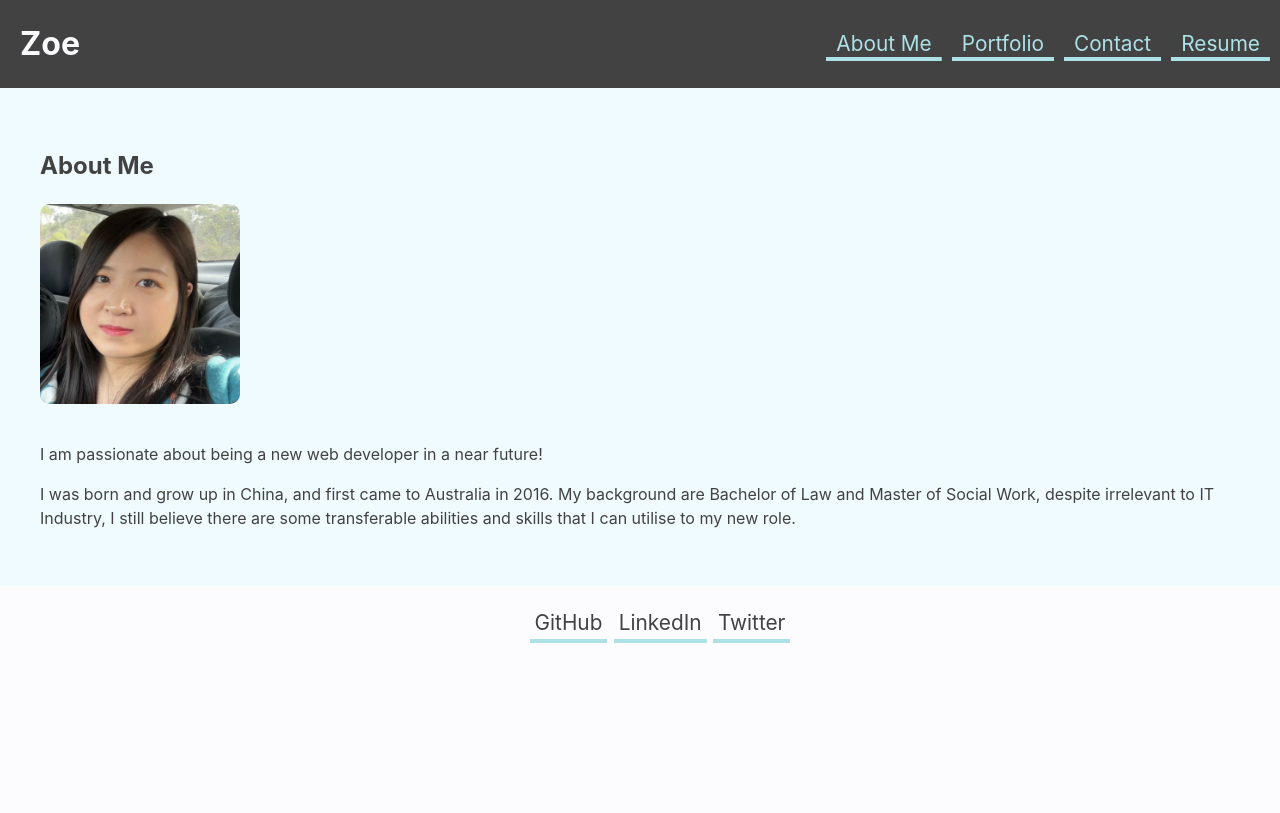
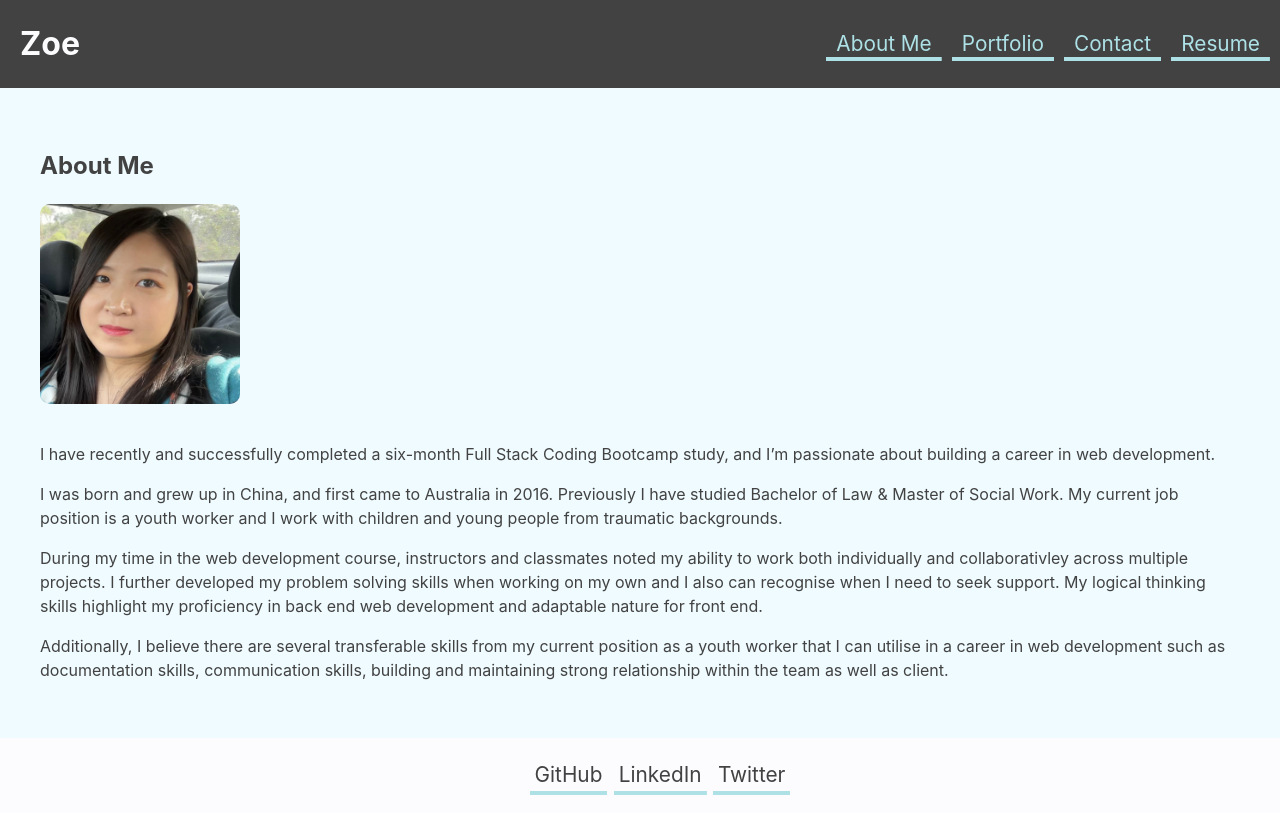
Before and after one commit to Zoooe-Brooo/module-20-challenge-react-portfolio, a React (Vite) app: page / in a window 1280 px wide. Built offline with nearby package versions, Linux system fonts and the light colour scheme.

Commit message:
update about me

```diff
--- a/src/pages/AboutMePage.jsx
+++ b/src/pages/AboutMePage.jsx
@@ -6,8 +6,10 @@ export default function AboutMePage() {
     <div>
       <h2>About Me</h2>
       <img src={profilePicture} id="profile-img" alt="profile picture of zoe" />
-      <p>I am passionate about being a new web developer in a near future!</p>
-      <p>I was born and grow up in China, and first came to Australia in 2016. My background are Bachelor of Law and Master of Social Work, despite irrelevant to IT Industry, I still believe there are some transferable abilities and skills that I can utilise to my new role.</p>
+      <p>I have recently and successfully completed a six-month Full Stack Coding Bootcamp study, and I’m passionate about building a career in web development.</p>
+      <p>I was born and grew up in China, and first came to Australia in 2016. Previously I have studied Bachelor of Law & Master of Social Work. My current job position is a youth worker and I work with children and young people from traumatic backgrounds.</p>
+      <p>During my time in the web development course, instructors and classmates noted my ability to work both individually and collaborativley across multiple projects. I further developed my problem solving skills when working on my own and I also can recognise when I need to seek support. My logical thinking skills highlight my proficiency in back end web development and adaptable nature for front end.</p>
+      <p>Additionally, I believe there are several transferable skills from my current position as a youth worker that I can utilise in a career in web development such as documentation skills, communication skills, building and maintaining strong relationship within the team as well as client.</p>
     </div>
   );
 }
```
